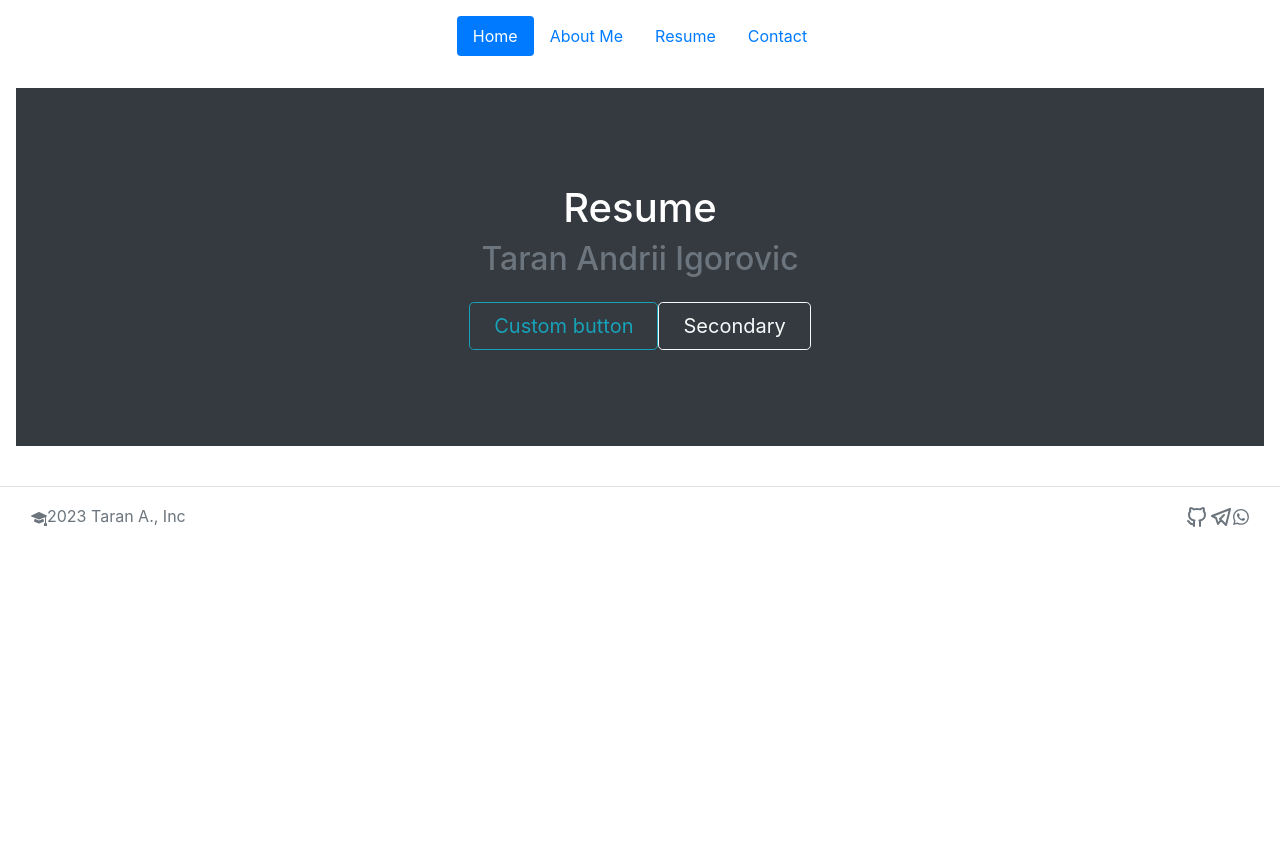
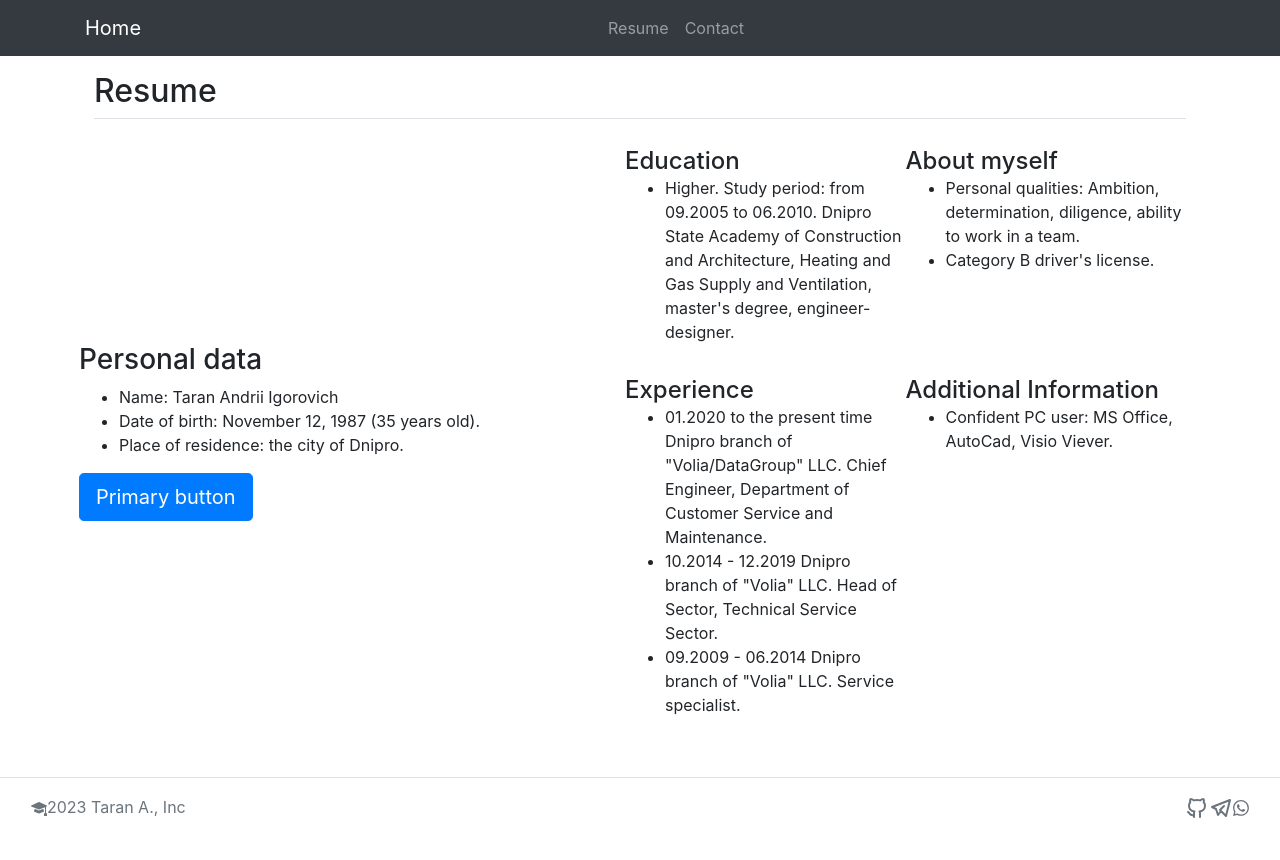
Before and after one commit to anddp12/djangoProjectResume, a Django app: page /resume in a window 1280 px wide. Before the commit the page ends 527 px from the top, so only its background shows below. Run offline with Django 4.2, Linux system fonts and the light colour scheme; some libraries are stand-ins or nearby versions.

Commit message:
added resume, contact, footer html files + page routing

```diff
--- a/djangoProjectResume/urls.py
+++ b/djangoProjectResume/urls.py
@@ -4,7 +4,6 @@ from django.urls import path, include
 urlpatterns = [
     path('admin/', admin.site.urls),
     path('', include('main.urls')),
-    path('about', include('main.urls')),
     path('resume', include('main.urls')),
     path('contact', include('main.urls')),
 ]
--- a/main/urls.py
+++ b/main/urls.py
@@ -3,7 +3,6 @@ from . import views
 
 urlpatterns = [
     path('', views.index),
-    # path('about', views.about),
-    # path('pricing', views.pricing),
-    # path('contact', views.contact),
+    path('resume', views.resume),
+    path('contact', views.contact),
 ]
--- a/main/views.py
+++ b/main/views.py
@@ -7,16 +7,11 @@ def index(request):
     return render(request, 'index.html')
 
 
-# def about(request):
-#     # return HttpResponse("<h1>ABOUT</h1>")
-#     return render(request, 'about.html')
-#
-#
-# def pricing(request):
-#     # return HttpResponse("<h1>PRICING</h1>")
-#     return render(request, 'pricing.html')
-#
-#
-# def contact(request):
-#     # return HttpResponse("<h1>CONTACT</h1>")
-#     return render(request, 'contact.html')
+def resume(request):
+    # return HttpResponse("<h1>PRICING</h1>")
+    return render(request, 'resume.html')
+
+
+def contact(request):
+    # return HttpResponse("<h1>CONTACT</h1>")
+    return render(request, 'contact.html')
--- a/templates/footer.html
+++ b/templates/footer.html
@@ -11,7 +11,7 @@
     </div>
 
     <ul class="nav col-md-4 justify-content-end list-unstyled d-flex">
-        <li class="ms-3"><a class="text-muted" href="#">
+        <li class="ms-3"><a class="text-muted" href="https://github.com/anddp12">
             <svg xmlns="http://www.w3.org/2000/svg" class="icon icon-tabler icon-tabler-brand-github" width="24"
                  height="24" viewBox="0 0 24 24" stroke-width="2" stroke="currentColor" fill="none"
                  stroke-linecap="round" stroke-linejoin="round">
@@ -19,7 +19,7 @@
                 <path d="M9 19c-4.3 1.4 -4.3 -2.5 -6 -3m12 5v-3.5c0 -1 .1 -1.4 -.5 -2c2.8 -.3 5.5 -1.4 5.5 -6a4.6 4.6 0 0 0 -1.3 -3.2a4.2 4.2 0 0 0 -.1 -3.2s-1.1 -.3 -3.5 1.3a12.3 12.3 0 0 0 -6.2 0c-2.4 -1.6 -3.5 -1.3 -3.5 -1.3a4.2 4.2 0 0 0 -.1 3.2a4.6 4.6 0 0 0 -1.3 3.2c0 4.6 2.7 5.7 5.5 6c-.6 .6 -.6 1.2 -.5 2v3.5"></path>
             </svg>
         </a></li>
-        <li class="ms-3"><a class="text-muted" href="#">
+        <li class="ms-3"><a class="text-muted" href="https://t.me/ataran12">
             <svg xmlns="http://www.w3.org/2000/svg" class="icon icon-tabler icon-tabler-brand-telegram"#}
                  width="24" height="24" viewBox="0 0 24 24" stroke-width="2" stroke="currentColor" fill="none"
                  stroke-linecap="round" stroke-linejoin="round">
--- a/templates/header.html
+++ b/templates/header.html
@@ -1,10 +1,22 @@
-<div class="container">
-    <header class="d-flex justify-content-center py-3">
-        <ul class="nav nav-pills">
-            <li class="nav-item"><a href="/" class="nav-link active" aria-current="page">Home</a></li>
-            <li class="nav-item"><a href="about" class="nav-link">About Me</a></li>
-            <li class="nav-item"><a href="resume" class="nav-link">Resume</a></li>
-            <li class="nav-item"><a href="contact" class="nav-link">Contact</a></li>
-        </ul>
-    </header>
-</div>
+<header>
+    <nav class="navbar navbar-expand-lg navbar-dark bg-dark">
+        <div class="container">
+            <a href="/" class="navbar-brand">Home</a>
+            <button class="navbar-toggler" type="button" data-toggle="collapse" data-target="#navbarContent"
+                    aria-controls="navbarContent" aria-expanded="false">
+                <span class="navbar-toggler-icon"></span>
+            </button>
+
+            <div class="collapse navbar-collapse text-center" id="navbarContent">
+                <ul class="navbar-nav m-auto mb-2">
+                    <li class="nav-item">
+                        <a href="resume" class="nav-link">Resume</a>
+                    </li>
+                    <li class="nav-item">
+                        <a href="contact" class="nav-link">Contact</a>
+                    </li>
+                </ul>
+            </div>
+        </div>
+    </nav>
+</header>
--- a/templates/index.html
+++ b/templates/index.html
@@ -7,11 +7,14 @@
             <div class="py-5">
                 <h1 class="display-5 fw-bold text-white">Resume</h1>
                 <div class="col-lg-6 mx-auto">
-                    <h2 class="fs-5 mb-4">Taran Andrii Igorovic</h2>
+                    <h2 class="fs-5 mb-4">Taran Andrii Igorovich</h2>
                     <div class="d-grid gap-2 d-sm-flex justify-content-sm-center">
-                        <button type="button" class="btn btn-outline-info btn-lg px-4 me-sm-3 fw-bold">Custom button
+                        <button type="button" class="btn btn-outline-info btn-lg px-4 me-sm-3 fw-bold"><a href="resume"
+                                                                                                          class="nav-link">Resume</a>
                         </button>
-                        <button type="button" class="btn btn-outline-light btn-lg px-4">Secondary</button>
+                        <button type="button" class="btn btn-outline-info btn-lg px-4"><a href="contact"
+                                                                                           class="nav-link">Contact</a>
+                        </button>
                     </div>
                 </div>
             </div>
--- /dev/null
+++ b/templates/resume.html
@@ -0,0 +1,84 @@
+{% extends 'base.html' %}
+{% block body %}
+    {% include 'header.html' %}
+
+    <div class="container px-4 py-3">
+        <h2 class="pb-2 border-bottom">Resume</h2>
+        <div class="row row-cols-1 row-cols-md-2 align-items-md-center g-5 py-1">
+            <div class="d-flex flex-column align-items-start gap-2">
+                <h3 class="fw-bold">Personal data</h3>
+                <ul>
+                    <li>Name: Taran Andrii Igorovich</li>
+                    <li>Date of birth: November 12, 1987 (35 years old).</li>
+                    <li>Place of residence: the city of Dnipro.</li>
+                </ul>
+                <a href="#" class="btn btn-primary btn-lg">Primary button</a>
+            </div>
+            <div class="row row-cols-1 row-cols-sm-2 g-4">
+                <div class="d-flex flex-column gap-2">
+                    <div class="feature-icon-small d-inline-flex align-items-center justify-content-center text-bg-primary bg-gradient fs-4 rounded-3">
+                        <svg class="bi" width="1em" height="1em">
+                            <use xlink:href="#collection"></use>
+                        </svg>
+                    </div>
+                    <h4 class="fw-semibold mb-0">Education</h4>
+                    <ul>
+                        <li>Higher. Study period: from 09.2005 to 06.2010. Dnipro State Academy of Construction and
+                            Architecture, Heating and Gas Supply and Ventilation, master's degree, engineer-designer.
+                        </li>
+                    </ul>
+                </div>
+
+                <div class="d-flex flex-column gap-2">
+                    <div class="feature-icon-small d-inline-flex align-items-center justify-content-center text-bg-primary bg-gradient fs-4 rounded-3">
+                        <svg class="bi" width="1em" height="1em">
+                            <use xlink:href="#gear-fill"></use>
+                        </svg>
+                    </div>
+                    <h4 class="fw-semibold mb-0">About myself</h4>
+                        <ul>
+                            <li>Personal qualities: Ambition, determination, diligence, ability to work in a team.</li>
+                            <li>Category B driver's license.</li>
+                        </ul>
+                </div>
+
+                <div class="d-flex flex-column gap-2">
+                    <div class="feature-icon-small d-inline-flex align-items-center justify-content-center text-bg-primary bg-gradient fs-4 rounded-3">
+                        <svg class="bi" width="1em" height="1em">
+                            <use xlink:href="#speedometer"></use>
+                        </svg>
+                    </div>
+                    <h4 class="fw-semibold mb-0">Experience</h4>
+                    <ul>
+                        <li>01.2020 to the present time
+                            Dnipro branch of "Volia/DataGroup" LLC.
+                            Chief Engineer, Department of Customer Service and Maintenance.
+                        </li>
+                        <li>10.2014 - 12.2019
+                            Dnipro branch of "Volia" LLC.
+                            Head of Sector, Technical Service Sector.
+                        </li>
+                        <li>09.2009 - 06.2014
+                            Dnipro branch of "Volia" LLC.
+                            Service specialist.
+                        </li>
+                    </ul>
+                </div>
+
+                <div class="d-flex flex-column gap-2">
+                    <div class="feature-icon-small d-inline-flex align-items-center justify-content-center text-bg-primary bg-gradient fs-4 rounded-3">
+                        <svg class="bi" width="1em" height="1em">
+                            <use xlink:href="#table"></use>
+                        </svg>
+                    </div>
+                    <h4 class="fw-semibold mb-0">Additional Information</h4>
+                    <ul>
+                        <li>Confident PC user: MS Office, AutoCad, Visio Viever.</li>
+                    </ul>
+                </div>
+            </div>
+        </div>
+    </div>
+
+    {% include 'footer.html' %}
+{% endblock %}
```
Also changed, not shown: templates/contact.html (added, +22 -0 lines).
